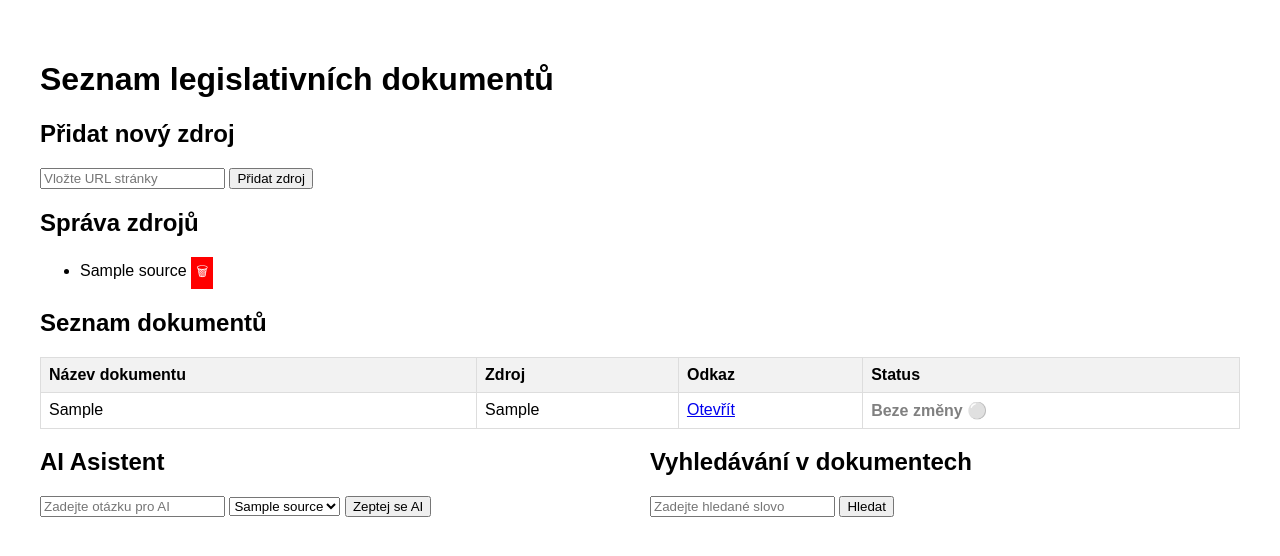
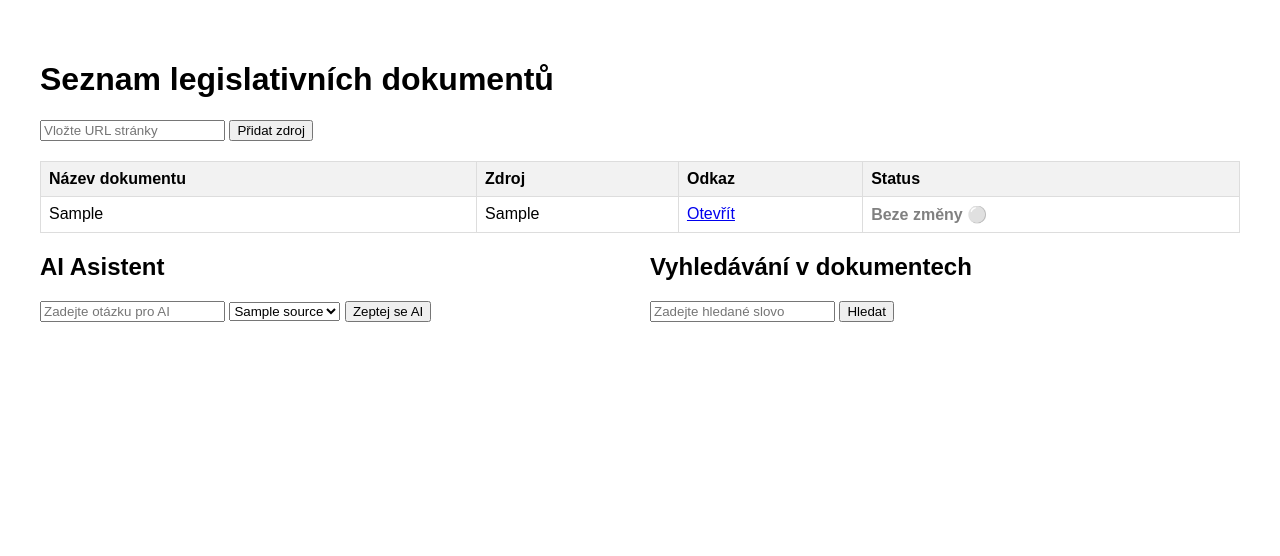
Before and after one commit to Maikl76/legislativa-app, a Flask app: template templates/index.html in a window 1280 px wide. Shown: the top 556 px of the page. Run offline with Flask 3, Linux system fonts and the light colour scheme; the template is opened without the code that fills it: most values are stand-ins (such as "Sample title", 1, 10 or a date in 2020).

Commit message:
Update index.html

```diff
--- a/templates/index.html
+++ b/templates/index.html
@@ -29,19 +29,18 @@
         .new { color: green; }
         .updated { color: orange; }
         .unchanged { color: gray; }
+        #searchResults, #aiResults {
+            margin-top: 20px;
+            padding: 10px;
+            border: 1px solid #ccc;
+            display: none;
+        }
         .column-container {
             display: flex;
             gap: 20px;
         }
         .column {
             flex: 1;
-        }
-        .delete-btn {
-            background-color: red;
-            color: white;
-            border: none;
-            padding: 5px;
-            cursor: pointer;
         }
     </style>
 </head>
@@ -50,28 +49,12 @@
     <h1>Seznam legislativních dokumentů</h1>
 
     <!-- Přidání nového zdroje -->
-    <h2>Přidat nový zdroj</h2>
     <form action="/add_source" method="post">
         <input type="text" name="url" placeholder="Vložte URL stránky" required>
         <button type="submit">Přidat zdroj</button>
     </form>
 
-    <!-- Seznam zdrojů s možností odstranění -->
-    <h2>Správa zdrojů</h2>
-    <ul>
-        {% for source in sources %}
-        <li>
-            {{ source }}
-            <form action="/remove_source" method="post" style="display:inline;">
-                <input type="hidden" name="url" value="{{ source }}">
-                <button type="submit" class="delete-btn">🗑</button>
-            </form>
-        </li>
-        {% endfor %}
-    </ul>
-
     <!-- Tabulka dokumentů -->
-    <h2>Seznam dokumentů</h2>
     <table>
         <tr>
             <th>Název dokumentu</th>
@@ -104,7 +87,7 @@
                 </select>
                 <button type="submit">Zeptej se AI</button>
             </form>
-            <div id="aiResults" style="display: none;">
+            <div id="aiResults">
                 <h3>Odpověď AI:</h3>
                 <p id="aiResponse"></p>
             </div>
@@ -117,7 +100,7 @@
                 <input type="text" id="searchQuery" placeholder="Zadejte hledané slovo" required>
                 <button type="submit">Hledat</button>
             </form>
-            <div id="searchResults" style="display: none;">
+            <div id="searchResults">
                 <h3>Výsledky hledání:</h3>
                 <ul id="resultsList"></ul>
             </div>
```
